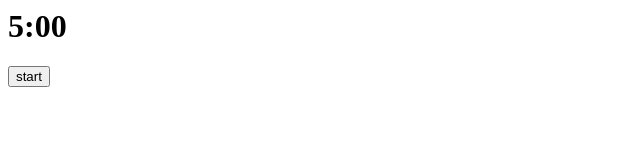
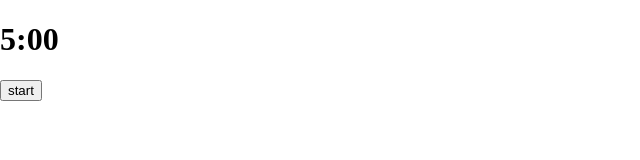
Before and after one commit to sheldonlynn/MindStorm, a website: page HTML/index.html in a window 1280 px wide. Shown: the whole page, without its empty margins (0-640 px from the left). Drawn offline with Linux system fonts and the light colour scheme.

Commit message:
Board works now

```diff
--- a/CSS/styles.css
+++ b/CSS/styles.css
@@ -2,6 +2,12 @@
     width: 100%;
     height: 100%;
     background: white;
+}
+
+#timer {
+  position: absolute;
+  top: 0;
+  left: 0;
 }
 
 .box {
--- a/HTML/index.html
+++ b/HTML/index.html
@@ -4,8 +4,11 @@
 </head>
 
 <body>
-  <h1 id="clock">5:00</h1>
-  <button id="start">start</button>
+  <div id="timer">
+    <h1 id="clock">5:00</h1>
+    <button id="start">start</button>
+  </div>
+
   <div id="board"></div>
 
   <script src="../scripts/script.js" type="text/javascript"></script>
--- a/scripts/script.js
+++ b/scripts/script.js
@@ -61,20 +61,16 @@ function drawBox(id, x, y, text) {
 
 
 function mouseUp(e) {
-  if (timerStarted) {
   wrapper.box = currBox;
   board.removeEventListener('mousemove', divMove, true);
 }
-}
 
 function mouseDown(e) {
-  if (timerStarted) {
   mouseHold = true;
   currBox = e.target;
   xPos = e.clientX - currBox.offsetLeft;
   yPos = e.clientY - currBox.offsetTop;
   board.addEventListener('mousemove', divMove, true);
-  }
 }
 
 function divMove(e) {
```
Lines whose indentation alone changed are shown as unchanged.
